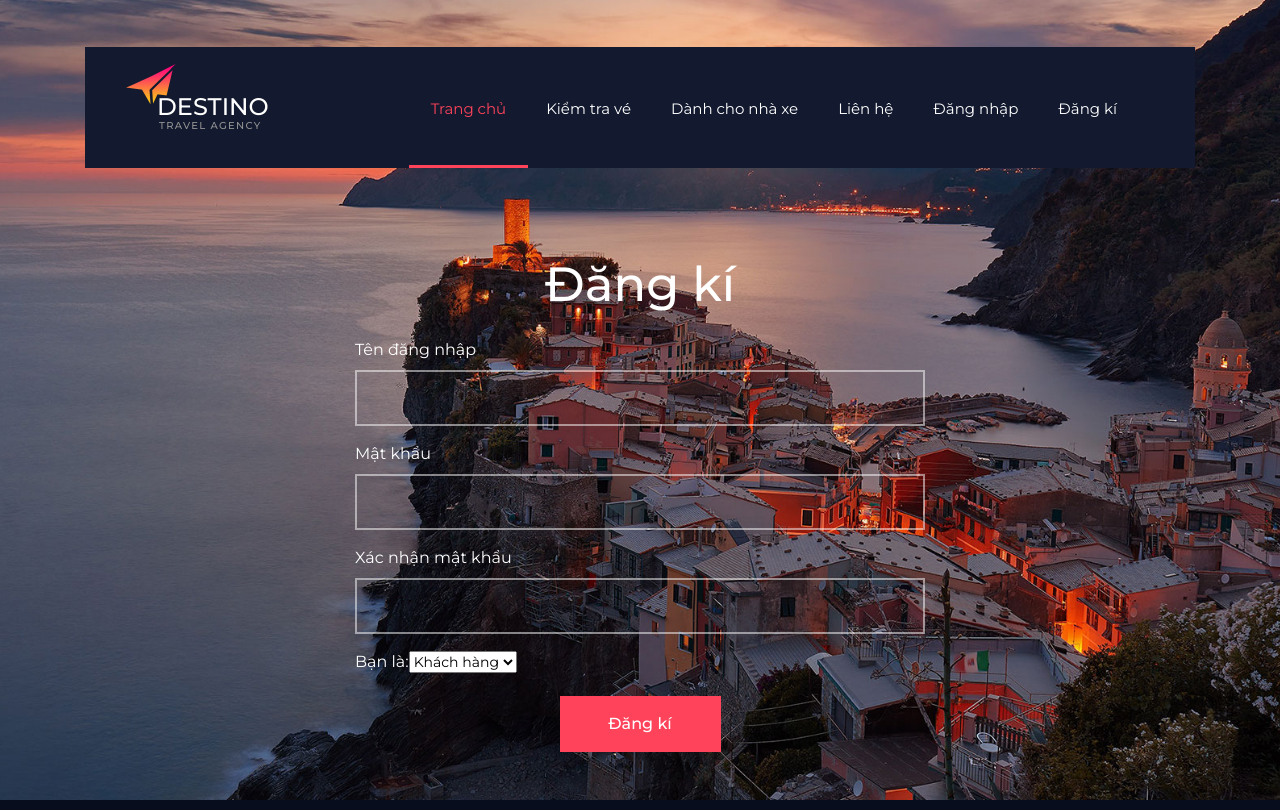
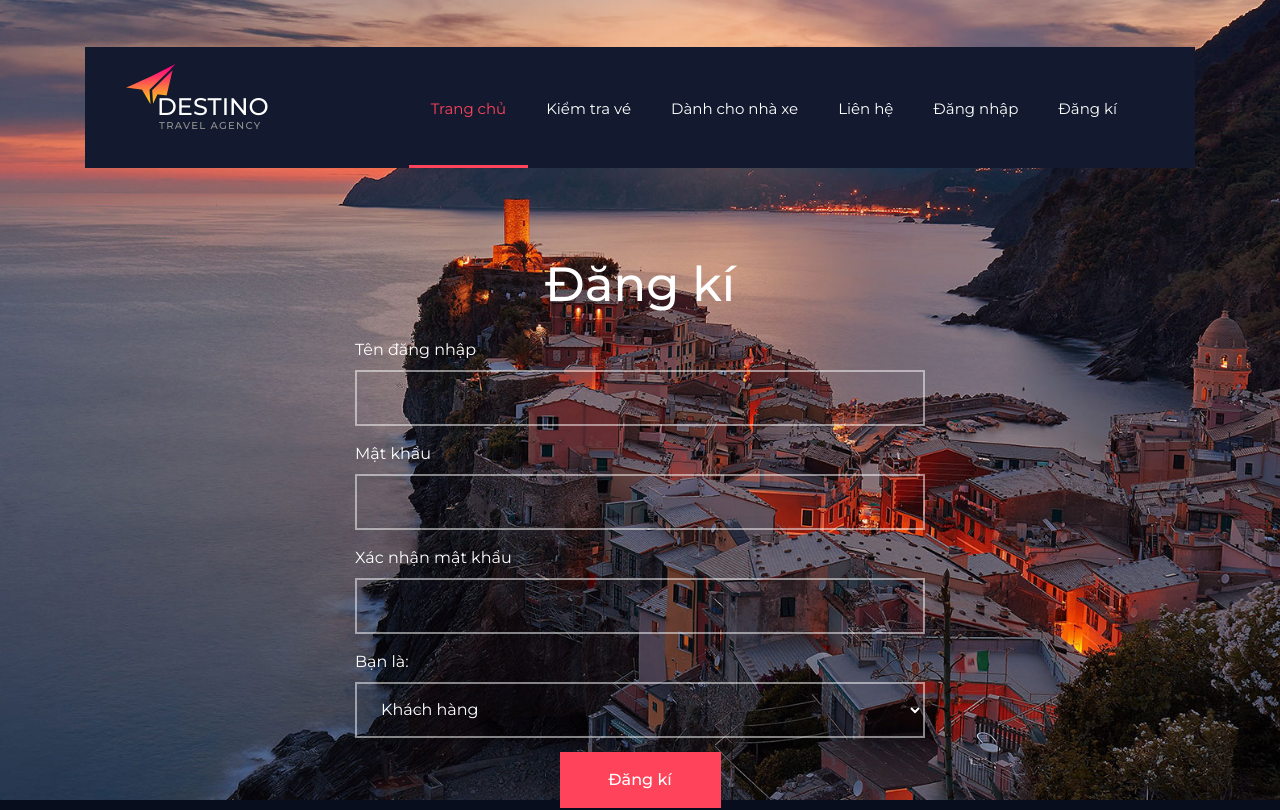
Before and after one commit to congson0710/EC-BookingBus, a React (Create React App) app in the folder client/: page /register in a window 1280 px wide. Shown: the top 810 px of the page. Built offline with nearby package versions, Linux system fonts and the light colour scheme.

Commit message:
finish layout register page

```diff
--- a/client/src/components/Register/RegisterForm.js
+++ b/client/src/components/Register/RegisterForm.js
@@ -16,7 +16,7 @@ class RegisterForm extends Component {
             <label className="mt-3 auth-form__label" htmlFor="">Xác nhận mật khẩu</label>
             <input type="password" className="find_input" />
             <label className="mt-3 auth-form__label" htmlFor="">Bạn là:</label>
-            <select name="role" id="">
+            <select className="find_input" name="role" id="">
               <option selected value={ROLE.CLIENT}>Khách hàng</option>
               <option value={ROLE.COMPANY}>Nhà xe</option>
             </select>
--- a/client/src/scss/_auth.scss
+++ b/client/src/scss/_auth.scss
@@ -9,6 +9,9 @@
     color: white;
     text-align: center;
   }
+  select {
+    background: none;
+  }
 }
 
 .auth-form__label {
```
Also changed, not shown: 1 other file (tests, documents, lock files or other folders).
